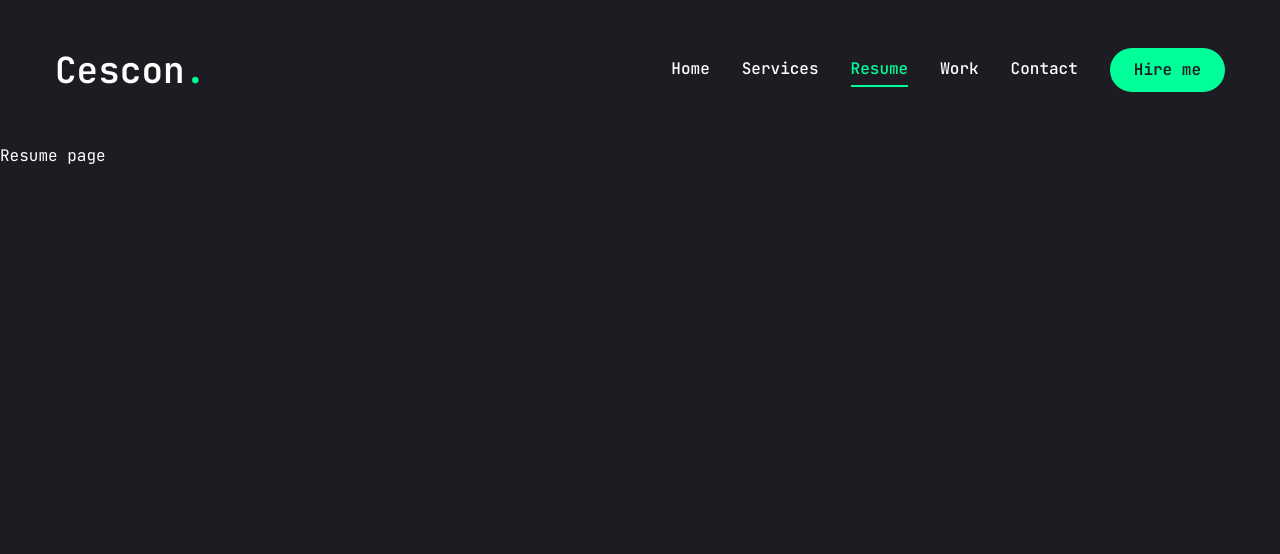
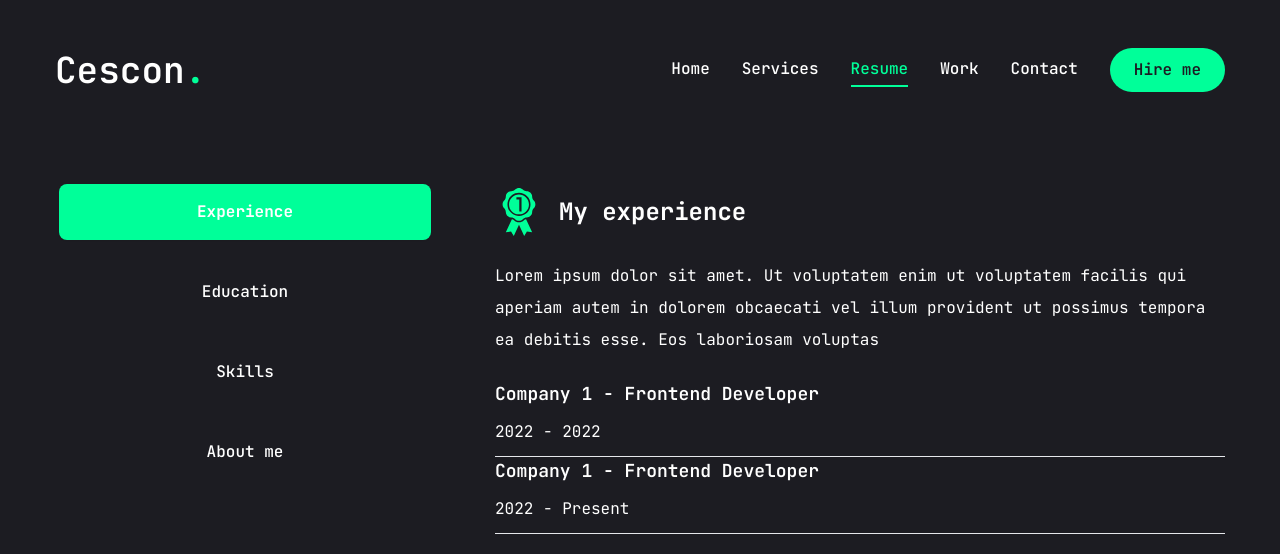
Before and after one commit to GustavoCescon/portfolio, a Next.js app: page /resume in a window 1280 px wide. Shown: the top 554 px of the page. Built offline with nearby package versions, Linux system fonts and the light colour scheme.

Commit message:
Estruturando os tabs da página

```diff
--- a/app/resume/page.jsx
+++ b/app/resume/page.jsx
@@ -1,4 +1,7 @@
 "use client";
+
+import { FaCss3, FaHtml5, FaJs, FaNodeJs, FaReact } from "react-icons/fa";
+import { SiNestjs, SiNextdotjs, SiTailwindcss } from "react-icons/si";
 
 const about = {
 	title: "About Me",
@@ -45,17 +48,156 @@ const experience = {
 		{
 			company: "Company 1",
 			position: "Frontend Developer",
-			duration: "2019 - 2020",
+			duration: "2022 - 2022",
 		},
 		{
 			company: "Company 1",
 			position: "Frontend Developer",
-			duration: "2019 - 2020",
+			duration: "2022 - Present",
 		},
 	],
 };
+
+const education = {
+	icon: "/assets/resume/cap.svg",
+	title: "My education",
+	description:
+		"Lorem ipsum dolor sit amet. Ut voluptatem enim ut voluptatem facilis qui aperiam autem in dolorem obcaecati vel illum provident ut possimus tempora ea debitis esse. Eos laboriosam voluptas",
+	items: [
+		{
+			institution:
+				"Instituto Federal de Educação, Ciência e Tecnologia do Espírito Santo",
+			degree: "Sistemas de informação",
+			duration: "2015 - 2017",
+		},
+		{
+			institution: "Estacio de Sá",
+			degree: "Sistemas de informação",
+			duration: "2022 - 2024",
+		},
+		{
+			institution: "Onebit code",
+			degree: "Curso de programação",
+			duration: "2022",
+		},
+		{
+			institution: "JS Expert",
+			degree: "Curso avançado de programação",
+			duration: "2024",
+		},
+	],
+};
+
+const skills = {
+	title: "My skills",
+	description:
+		"Lorem ipsum dolor sit amet. Ut voluptatem enim ut voluptatem facilis qui aperiam autem in dolorem obcaecati vel illum provident ut possimus tempora ea debitis esse. Eos laboriosam voluptas",
+	skillLists: [
+		{
+			icon: <FaHtml5 />,
+			name: "html 5",
+		},
+		{
+			icon: <FaCss3 />,
+			name: "css 3",
+		},
+		{
+			icon: <FaJs />,
+			name: "javascript",
+		},
+		{
+			icon: <FaReact />,
+			name: "react.js",
+		},
+		{
+			icon: <SiNextdotjs />,
+			name: "next.js",
+		},
+		{
+			icon: <SiTailwindcss />,
+			name: "tailwind.css",
+		},
+		{
+			icon: <FaNodeJs />,
+			name: "node.js",
+		},
+		{
+			icon: <SiNestjs />,
+			name: "nest.js",
+		},
+	],
+};
+
+import { Tabs, TabsContent, TabsList, TabsTrigger } from "@/components/ui/tabs";
+import {
+	Tooltip,
+	TooltipContent,
+	TooltipProvider,
+	TooltipTrigger,
+} from "@radix-ui/react-tooltip";
+
+import { ScrollArea } from "@/components/ui/scroll-area";
+import { delay, motion } from "framer-motion";
+
 const Resume = () => {
-	return <div>Resume page</div>;
+	return (
+		<motion.div
+			initial={{ opacity: 0 }}
+			animate={{
+				opacity: 1,
+				transition: {
+					delay: 0.4,
+					duration: 0.4,
+					ease: "easeIn",
+				},
+			}}
+			className="min-h-[80vh] flex items-center justify-center py-12 xl:py-0"
+		>
+			<div className="container mx-auto">
+				<Tabs
+					defaultValue="experience"
+					className="flex flex-col xl:flex-row gap-[60px]"
+				>
+					<TabsList className="flex flex-col w-full max-w-[380px] mx-auto xl:mx-0 gap-6">
+						<TabsTrigger value="experience">Experience</TabsTrigger>
+						<TabsTrigger value="education">Education</TabsTrigger>
+						<TabsTrigger value="skills">Skills</TabsTrigger>
+						<TabsTrigger value="about">About me</TabsTrigger>
+					</TabsList>
+
+					<div className="min-h-[70vh] w-full">
+						<TabsContent value="experience" className="w-full">
+							<div className="flex flex-col gap-6">
+								<div className="flex items-center gap-4">
+									<img
+										src={experience.icon}
+										alt="experience"
+										className="w-12 h-12"
+									/>
+									<h2 className="text-2xl font-bold">My experience</h2>
+								</div>
+								<p>{experience.description}</p>
+								<ScrollArea>
+									{experience.items.map((item, index) => (
+										<div
+											// biome-ignore lint/suspicious/noArrayIndexKey: <explanation>
+											key={index}
+											className="flex flex-col gap-2 border-b border-gray-200 pb-2"
+										>
+											<h3 className="text-lg font-semibold">
+												{item.company} - {item.position}
+											</h3>
+											<p>{item.duration}</p>
+										</div>
+									))}
+								</ScrollArea>
+							</div>
+						</TabsContent>
+					</div>
+				</Tabs>
+			</div>
+		</motion.div>
+	);
 };
 
 export default Resume;
--- a/components/ui/tabs.jsx
+++ b/components/ui/tabs.jsx
@@ -1,43 +1,43 @@
-"use client"
+"use client";
 
-import * as React from "react"
-import * as TabsPrimitive from "@radix-ui/react-tabs"
+import * as TabsPrimitive from "@radix-ui/react-tabs";
+import * as React from "react";
 
-import { cn } from "@/lib/utils"
+import { cn } from "@/lib/utils";
 
-const Tabs = TabsPrimitive.Root
+const Tabs = TabsPrimitive.Root;
 
 const TabsList = React.forwardRef(({ className, ...props }, ref) => (
 	<TabsPrimitive.List
 		ref={ref}
-    className={cn(
-      "inline-flex h-10 items-center justify-center rounded-md bg-slate-100 p-1 text-slate-500 dark:bg-slate-800 dark:text-slate-400",
-      className
-    )}
-    {...props} />
-))
-TabsList.displayName = TabsPrimitive.List.displayName
+		className={cn("inline-flex h-auto rounded-md p-1 text-primary", className)}
+		{...props}
+	/>
+));
+TabsList.displayName = TabsPrimitive.List.displayName;
 
 const TabsTrigger = React.forwardRef(({ className, ...props }, ref) => (
 	<TabsPrimitive.Trigger
 		ref={ref}
 		className={cn(
-      "inline-flex items-center justify-center whitespace-nowrap rounded-sm px-3 py-1.5 text-sm font-medium ring-offset-white transition-all focus-visible:outline-none focus-visible:ring-2 focus-visible:ring-slate-950 focus-visible:ring-offset-2 disabled:pointer-events-none disabled:opacity-50 data-[state=active]:bg-white data-[state=active]:text-slate-950 data-[state=active]:shadow-sm dark:ring-offset-slate-950 dark:focus-visible:ring-slate-300 dark:data-[state=active]:bg-slate-950 dark:data-[state=active]:text-slate-50",
-      className
+			"inline-flex items-center w-full bg-[#272772c] justify-center whitespace-nowrap text-white rounded-lg p-3 text-balance font-medium ring-offset-white transition-all disabled:pointer-events-none disabled:opacity-50 data-[state=active]:bg-accent data-[state=active]:text-p data-[state=active]:font-bold data-[state=active]:shadow-sm",
+			className,
 		)}
-    {...props} />
-))
-TabsTrigger.displayName = TabsPrimitive.Trigger.displayName
+		{...props}
+	/>
+));
+TabsTrigger.displayName = TabsPrimitive.Trigger.displayName;
 
 const TabsContent = React.forwardRef(({ className, ...props }, ref) => (
 	<TabsPrimitive.Content
 		ref={ref}
 		className={cn(
 			"mt-2 ring-offset-white focus-visible:outline-none focus-visible:ring-2 focus-visible:ring-slate-950 focus-visible:ring-offset-2 dark:ring-offset-slate-950 dark:focus-visible:ring-slate-300",
-      className
+			className,
 		)}
-    {...props} />
-))
-TabsContent.displayName = TabsPrimitive.Content.displayName
+		{...props}
+	/>
+));
+TabsContent.displayName = TabsPrimitive.Content.displayName;
 
-export { Tabs, TabsList, TabsTrigger, TabsContent }
+export { Tabs, TabsList, TabsTrigger, TabsContent };
```
Lines whose indentation alone changed are shown as unchanged.
